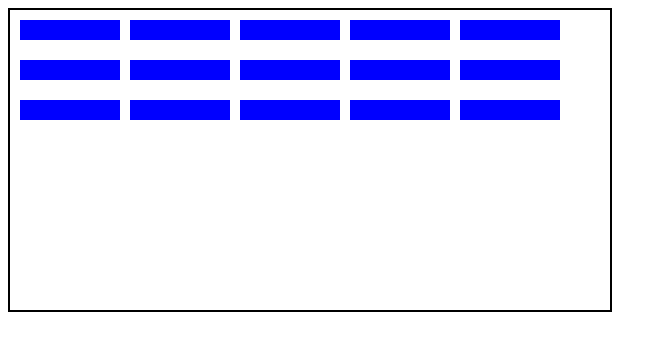
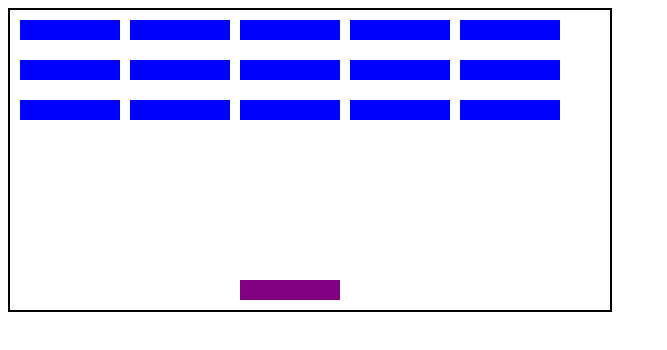
Before and after one commit to abubakar1010/breakout_game, a plain HTML site: page index.html in a window 1280 px wide. Shown: the whole page, without its empty margins (0-667 px from the left). Drawn offline with Linux system fonts and the light colour scheme.

Commit message:
add player blocks

```diff
--- a/main.js
+++ b/main.js
@@ -3,6 +3,7 @@ const container = document.getElementById('container')
 
 const blockHeight = 20;
 const blockWidth = 100;
+const userStart = [230, 10]
 // make blocks class
 
 class Block{
@@ -55,3 +56,14 @@ function addBlock(){
 }
 
 addBlock()
+
+
+const user = document.createElement('div')
+
+        user.classList.add('user')
+
+        user.style.left = userStart[0] + 'px'
+        user.style.bottom =  userStart[1] + 'px'
+
+        // console.log(element.bottomLeft[0]);
+        container.appendChild(user)
--- a/style.css
+++ b/style.css
@@ -11,3 +11,10 @@
     background-color: blue;
     position: absolute;
 }
+.user{
+    width: 100px;
+    height: 20px;
+    /* border: 2px solid black; */
+    background-color: purple;
+    position: absolute;
+}
```
